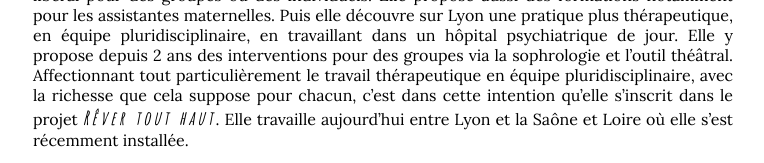
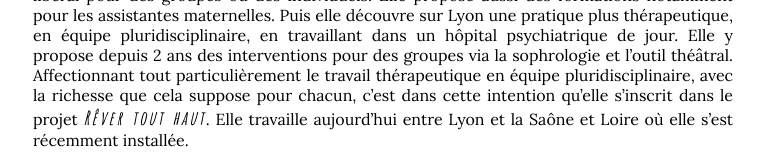
Before and after one commit to leshnik/revertouthaut, a Jekyll site: the page built from isis.md, in a window 1280 px wide. Shown: the part 792-955 px from the top of the page, without its empty margins (257-1021 px from the left). Built offline with Jekyll 4.4.1, drawn with Linux system fonts in a browser that asks for light colours.

Commit message:
set letter-spacing down to .15rem looks ok

```diff
--- a/css/one-column.css
+++ b/css/one-column.css
@@ -153,7 +153,7 @@ h2 {
     font-weight: 900;
     font-size: 1.2em;
     display: inline;
-    letter-spacing: 0.2rem;
+    letter-spacing: 0.15rem;
   }
   .rever-list2 {
     background-color: #97DDEC;
```
